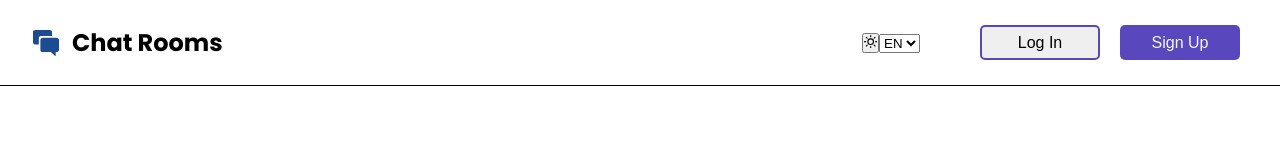
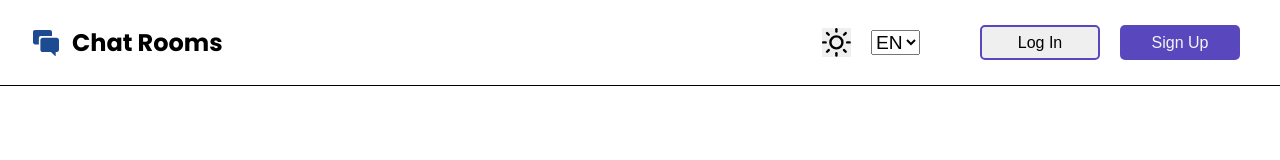
Before and after one commit to RodrigoLV9/chat-rooms, a React (Vite) app: page / in a window 1280 px wide. Shown: the top 160 px of the page. Built offline with nearby package versions, Linux system fonts and the light colour scheme.

Commit message:
style(Controls): Add basic style for Controls component

```diff
--- a/src/styles/Header.css
+++ b/src/styles/Header.css
@@ -15,9 +15,6 @@
     font-size: 2rem;
     color:rgb(28, 75, 146)
 }
-.header__title h1{
-
-}
 .header__side{
     display: flex;
     align-items: center;
@@ -25,7 +22,23 @@
     gap:50px;
 }
 /* COMPONENT:Controls */
-
+.controls{
+    display: flex;
+    align-items: center;
+    justify-content: center;
+    gap:20px
+}
+.controls__theme{
+    font-size: 1.8rem;
+    display: flex;
+    align-items: center;
+    justify-content: center;
+    border:none
+}
+.controls__idiom{
+    font-size: 1.2rem;
+    outline: none;
+}
 /* COMPONENT: Buttons */
 .buttons{
     display: flex;
```
